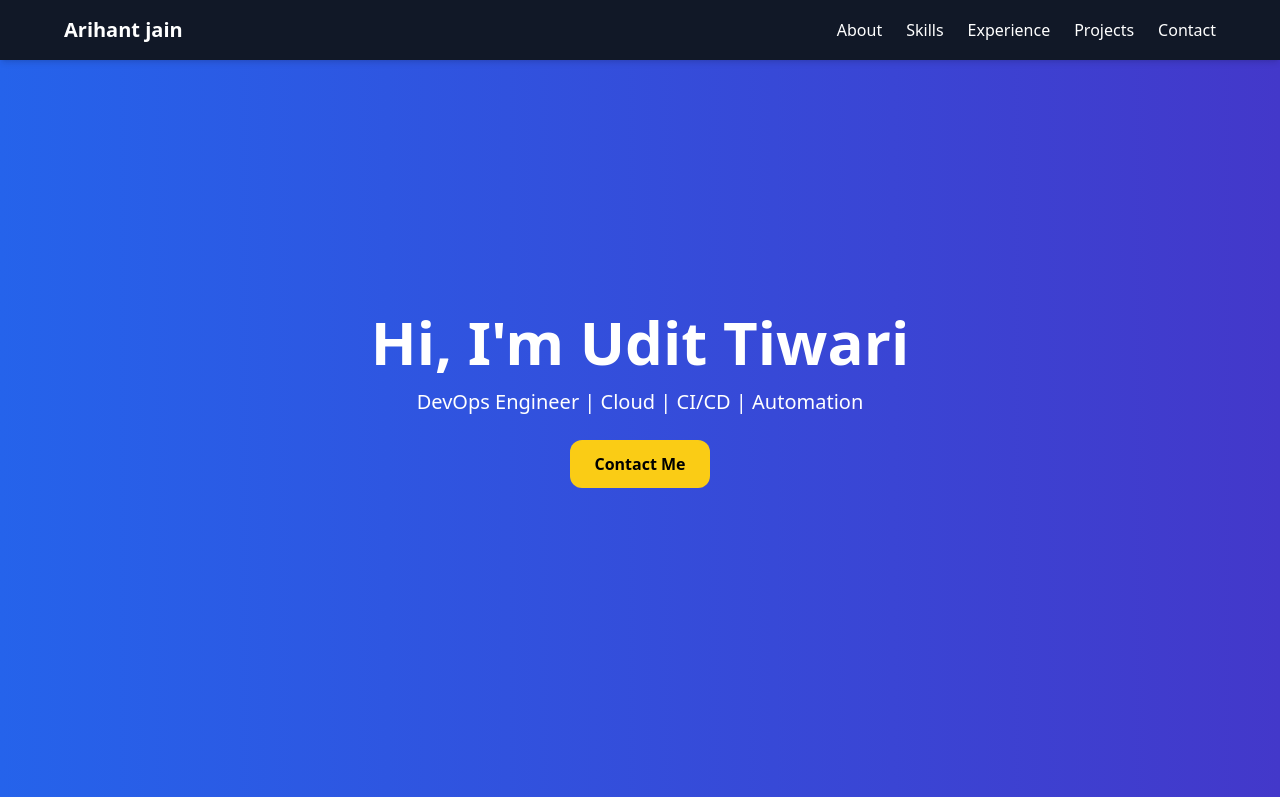
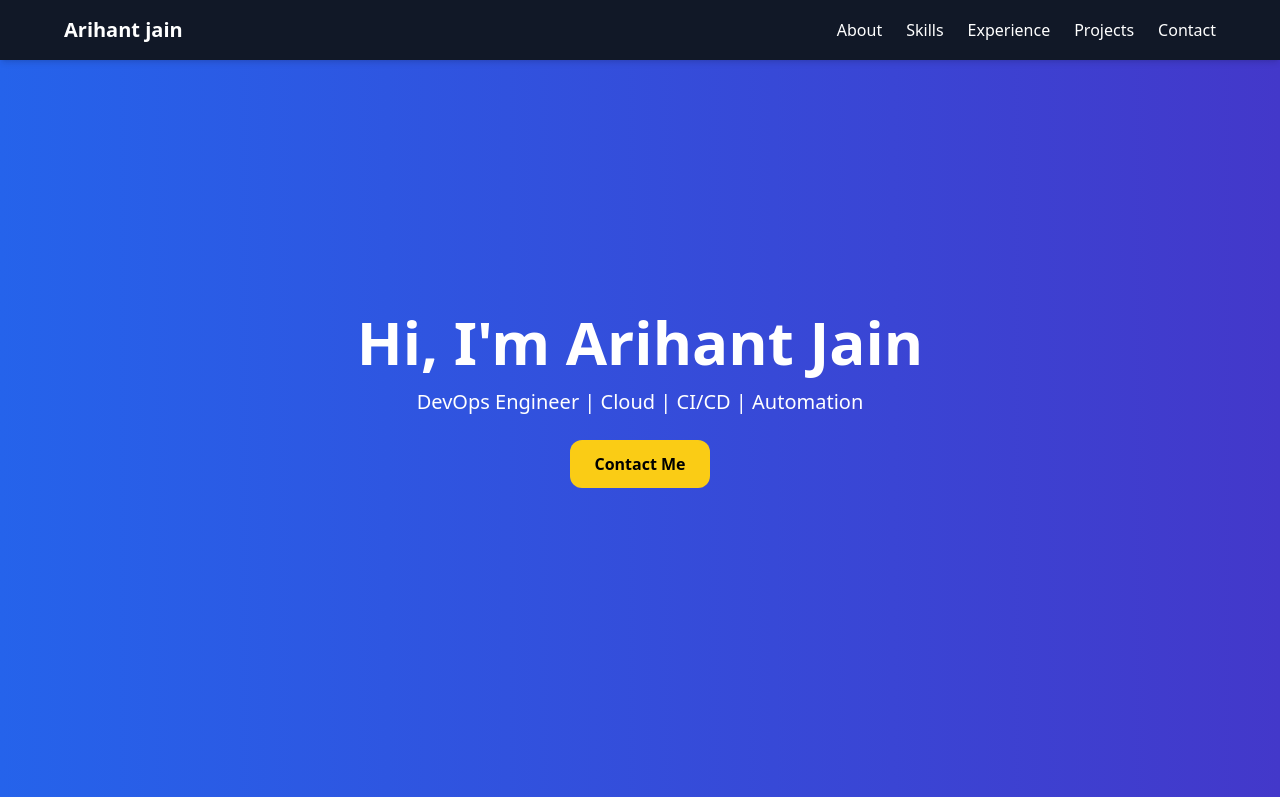
Before and after one commit to arihant-jain1309/Arihant-Portfolio, a plain HTML site: page index.html in a window 1280 px wide. Shown: the top 797 px of the page. Drawn offline with nearby package versions, Linux system fonts and the light colour scheme.

Commit message:
Update index.html

```diff
--- a/index.html
+++ b/index.html
@@ -24,7 +24,7 @@
 
   <!-- Hero Section -->
   <section class="h-screen flex flex-col justify-center items-center text-center bg-gradient-to-r from-blue-600 to-indigo-700 text-white">
-    <h2 class="text-4xl md:text-6xl font-bold">Hi, I'm Udit Tiwari</h2>
+    <h2 class="text-4xl md:text-6xl font-bold">Hi, I'm Arihant Jain</h2>
     <p class="mt-4 text-xl">DevOps Engineer | Cloud | CI/CD | Automation</p>
     <a href="#contact" class="mt-6 px-6 py-3 bg-yellow-400 text-black rounded-xl font-semibold hover:bg-yellow-500">Contact Me</a>
   </section>
```
